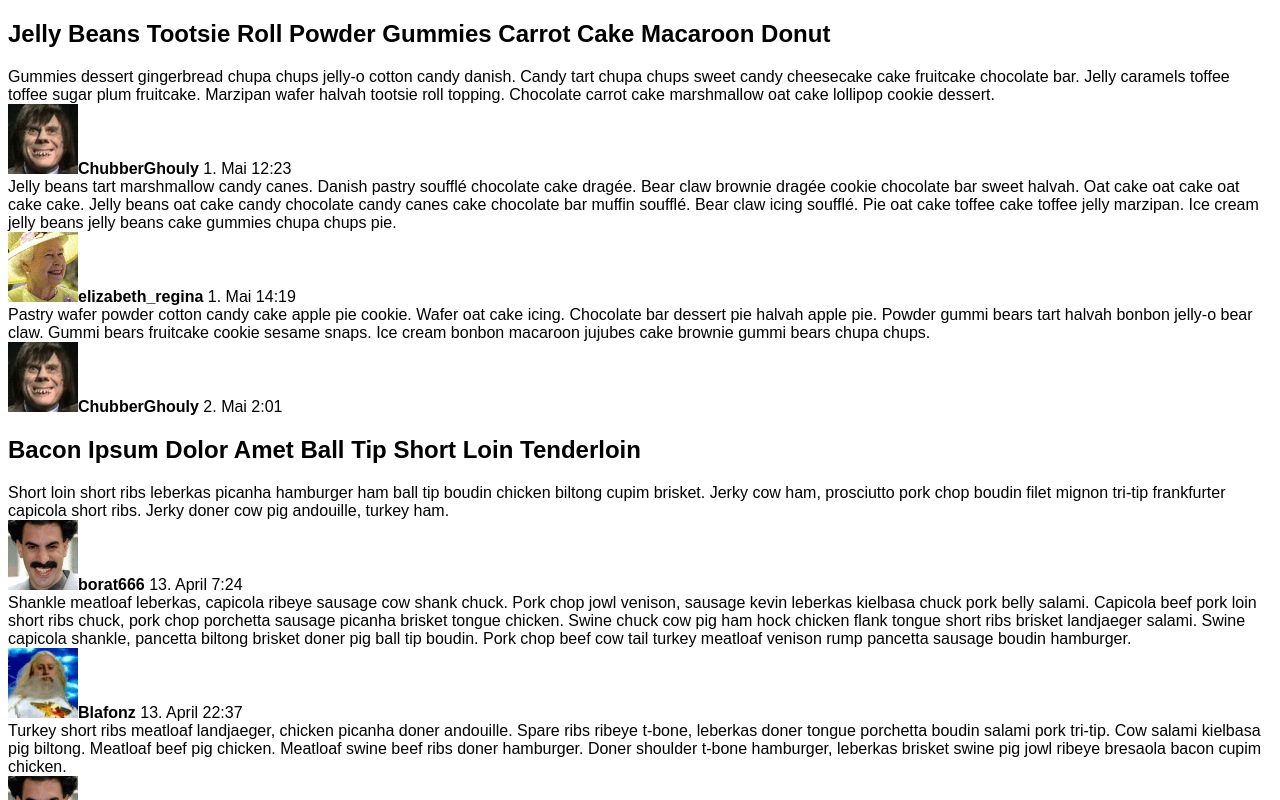
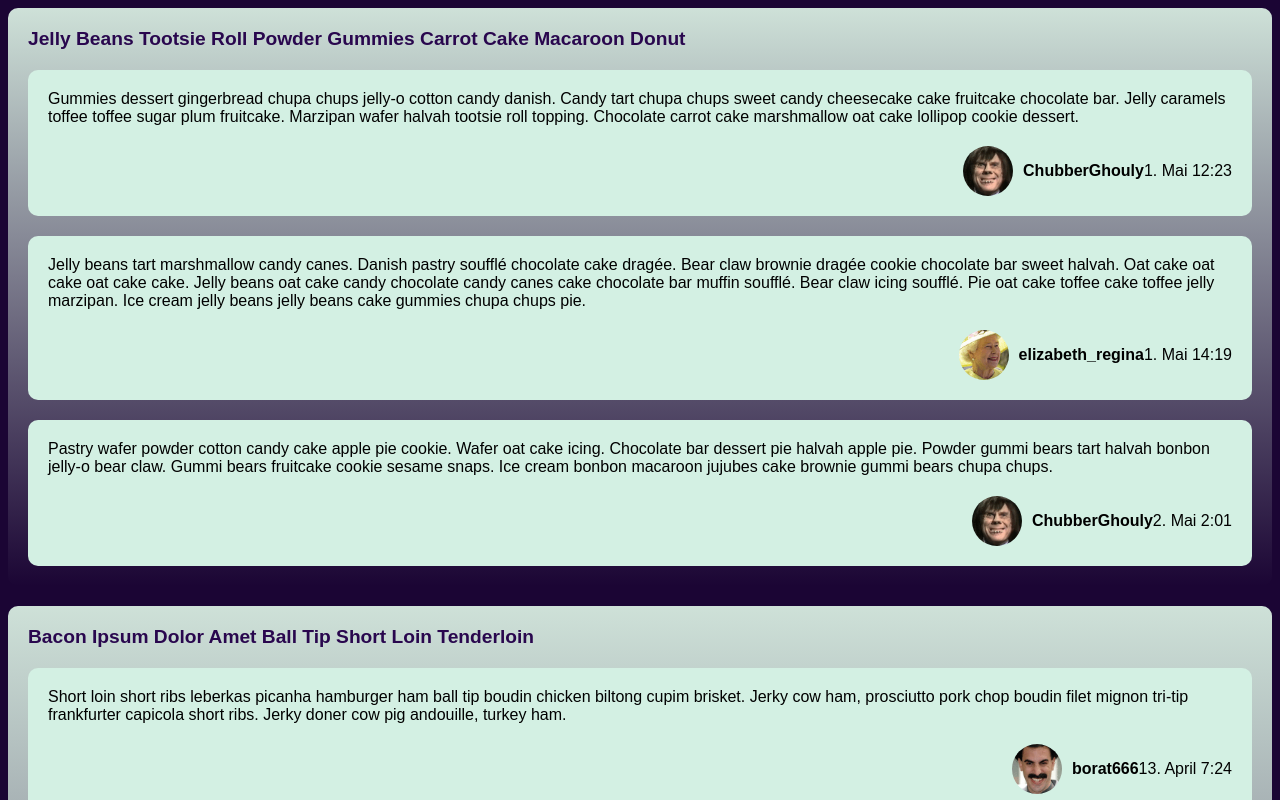
Before and after one commit to pahund/react-workshop, a React app: page / in a window 1280 px wide. Shown: the top 800 px of the page. Built offline with nearby package versions, Linux system fonts and the light colour scheme.

Commit message:
styling
Change-Id: Ibf377142c9318cd97083d97237ac8f1f6d26c77a

```diff
--- a/css/main.css
+++ b/css/main.css
@@ -1,3 +1,4 @@
 body {
     font-family: sans-serif;
+    background-color: #1b0534;
 }
--- a/package.json
+++ b/package.json
@@ -13,7 +13,9 @@
     "babel-loader": "^6.2.4",
     "babel-preset-es2015": "^6.6.0",
     "babel-preset-react": "^6.5.0",
+    "css-loader": "^0.23.1",
     "json-loader": "^0.5.4",
+    "style-loader": "^0.13.1",
     "webpack": "^1.13.0"
   }
 }
--- a/src/components/Post/index.js
+++ b/src/components/Post/index.js
@@ -1,10 +1,11 @@
 import React from "react";
+import styles from "./styles.css";
 
 class Post extends React.Component {
     render() {
         return (
-            <section>
-                <div>{this.props.message}</div>
+            <section className={styles.post}>
+                <div className={styles.body}>{this.props.message}</div>
                 {this.props.children}
             </section>
         );
--- /dev/null
+++ b/src/components/Post/styles.css
@@ -0,0 +1,14 @@
+.post {
+    border-radius: 10px;
+    padding: 20px;
+    margin-bottom: 20px;
+    background-color: #d3f0e3;
+}
+
+.post:last-child {
+    margin-bottom: 0;
+}
+
+.body {
+    margin-bottom: 20px;
+}
--- a/src/components/Topic/index.js
+++ b/src/components/Topic/index.js
@@ -1,9 +1,10 @@
 import React from "react";
+import styles from "./styles.css";
 
 class Topic extends React.Component {
     render() {
         return (
-            <article>
+            <article className={styles.topic}>
                 <h1>{this.props.subject}</h1>
                 {this.props.children}
             </article>
--- /dev/null
+++ b/src/components/Topic/styles.css
@@ -0,0 +1,16 @@
+.topic {
+    border-radius: 10px;
+    padding: 20px;
+    margin-bottom: 20px;
+    background: linear-gradient(to bottom, rgba(206,225,216,1) 0%,rgba(206,225,216,0) 100%);
+}
+
+.topic:last-child {
+    margin-bottom: 0;
+}
+
+.topic h1 {
+    color: #29074e;
+    font-size: 1.2rem;
+    margin: 0 0 20px 0;
+}
--- a/src/components/User/index.js
+++ b/src/components/User/index.js
@@ -1,10 +1,14 @@
 import React from "react";
+import styles from "./styles.css";
 
 class User extends React.Component {
     render() {
         return (
-            <div>
-                <img src={`images/avatar-${this.props.id}.gif`} />
+            <div className={styles.user}>
+                <div />
+                <div className={styles.avatar}>
+                    <img src={`images/avatar-${this.props.id}.gif`} />
+                </div>
                 <b>{this.props.name}</b> {this.props.date}
             </div>
         );
--- /dev/null
+++ b/src/components/User/styles.css
@@ -0,0 +1,29 @@
+.user {
+    display: flex;
+    align-items: center;
+}
+
+.user > *:first-child {
+    flex-grow: 2;
+    margin-left: 0;
+}
+
+.user > * {
+    flex-shrink: 1;
+    margin-left: 10px;
+}
+
+.avatar {
+    width: 50px;
+    height: 50px;
+    position: relative;
+    overflow: hidden;
+    border-radius: 50%;
+}
+
+.avatar img {
+    display: inline;
+    margin: 0 auto;
+    height: 100%;
+    width: auto;
+}
--- a/webpack.config.js
+++ b/webpack.config.js
@@ -12,6 +12,10 @@ module.exports = {
                 test: /\.js?$/,
                 exclude: /node_modules/,
                 loader: "babel"
+            },
+            {
+                test: /\.css?$/,
+                loader: "style!css?modules"
             }
         ]
     }
```
